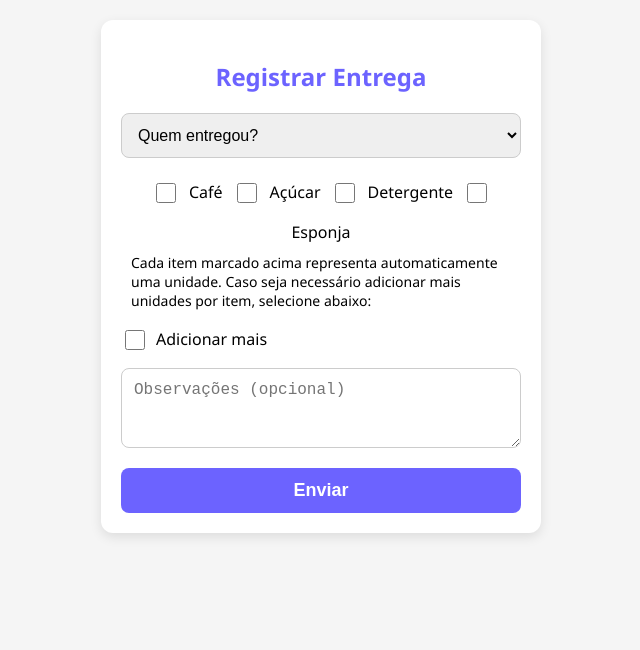
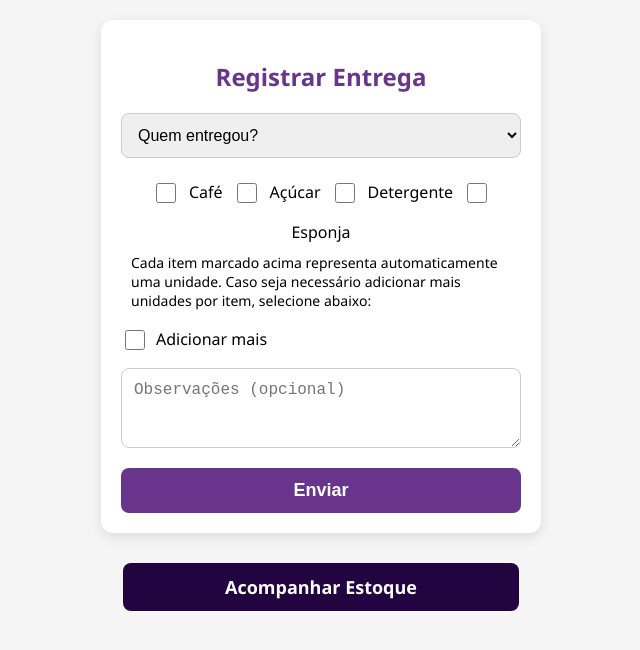
Before and after one commit to sm1dbr/estoqueCafe, a website: page index.html in a window 1280 px wide. Shown: the whole page, without its empty margins (319-959 px from the left). Drawn offline with Linux system fonts and the light colour scheme.

Commit message:
só garantindo que tudo estoa no repositorio antes de subir o site

```diff
--- a/index.html
+++ b/index.html
@@ -81,12 +81,14 @@
                     <textarea name="observacao" placeholder="Observações (opcional)"></textarea>
                 </div>
 
-                <div class="sendBtn">
+                <div class="btnPrimary">
                     <button type="submit">Enviar</button>
                 </div>
             </form>
     </div>
 
+    <a href="https://docs.google.com/spreadsheets/d/1mAa_ThFgGmjjYuH-QDfxHecZYMEG2DS-LvYPezXTWX4/edit?usp=sharing" target="_blank" class="acompanhar">Acompanhar Estoque</a>
+
     <script src="script.js"></script>
 
 </body>
--- a/style.css
+++ b/style.css
@@ -1,8 +1,8 @@
 :root {
-    --primary-color: #6c63ff;
+    --primary-color: #69358C;
     --secondary-color: #f5f5f5;
     --text-color:#333;
-    --success-color: #28a745;
+    --third-color: #220440;
 }
 
 body {
@@ -130,7 +130,7 @@ span {
     width: 100%;
 }
 
-.sendBtn button {
+.btnPrimary button {
     background-color: var(--primary-color);
     color: white;
     font-weight: 700;
@@ -142,3 +142,20 @@ span {
     width: 100%;
     max-width: 400px;
 }
+
+.acompanhar {
+    background-color: var(--third-color);
+    color: white;
+    font-weight: 700;
+    border: none;
+    padding: 12px;
+    border-radius: 8px;
+    cursor: pointer;
+    font-size: 18px;
+    width: 30%;
+    max-width: 400px;
+    display: inline-block;
+    text-align: center;
+    text-decoration: none;
+    margin-top: 30px;
+}
```
